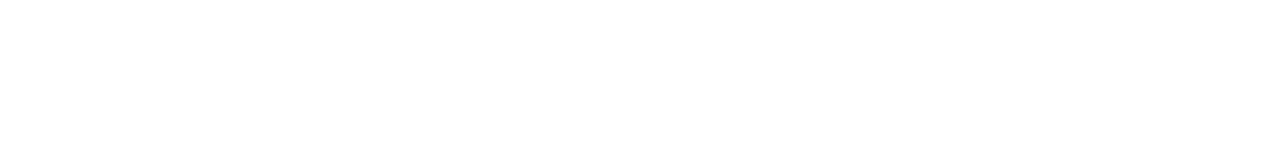
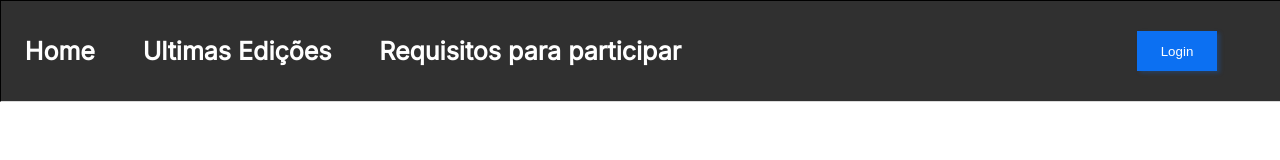
Before and after one commit to FranccoL/Bootcamp-DNC, a plain HTML site: page index.html in a window 1280 px wide. Drawn offline with Linux system fonts and the light colour scheme; a web font is replaced by a local one.

Commit message:
Criação do estilo CSS do menu

```diff
--- /dev/null
+++ b/estilo.css
@@ -0,0 +1,49 @@
+@import url('https://fonts.googleapis.com/css2?family=Hubballi&family=Inter:wght@100;400&family=Montserrat:ital,wght@0,400;1,700&display=swap');    body{
+    margin:0px; /*Margem externa dos componentes*/
+    padding:0px;/*Margem interna*/
+}
+
+#principal {
+    width:100%;
+    height: 100px;
+    border: 1px solid black;
+    background-color:   #303030;
+
+    display: flex;
+    justify-content: space-between;
+    align-items: center;
+    border-bottom: 1px solid #dadada;
+
+}
+#menu{
+    display: flex;
+    width: 55%;
+    justify-content: space-around;
+    align-items: center ;
+
+}
+
+#principal div a{
+    font-family: 'Inter';
+    font-style: normal;
+    font-weight: 600;
+    font-size: 25px;
+    text-decoration: none;
+    color: #FFFFFF;
+}
+#principal div a:hover{
+    color: grey;
+}
+#principal button{
+    margin-right: 5%;
+    background-color: #0C70F2;
+    border: 0px;
+    height: 40px;
+    width: 80px;
+    font-family:"inter"
+    font-size:20px;
+    font-weight:300px;
+    color: white;
+    box-shadow: 3px 2px 4px rgba(12, 112, 242, 0.25);
+    cursor:pointer;
+}
--- a/index.html
+++ b/index.html
@@ -5,8 +5,17 @@
     <meta http-equiv="X-UA-Compatible" content="IE=edge">
     <meta name="viewport" content="width=device-width, initial-scale=1.0">
     <title>Bootcamp DNC</title>
+   <link rel="stylesheet" href="estilo.css"
 </head>
 <body>
+    <nav id="principal">
+        <div id="menu">
+            <a href="">Home</a>
+            <a href="">Ultimas Edições</a>
+            <a href="">Requisitos para participar</a>
+        </div>
+        <button>Login</button>
+    </nav>
 
 </body>
 </html>
```
